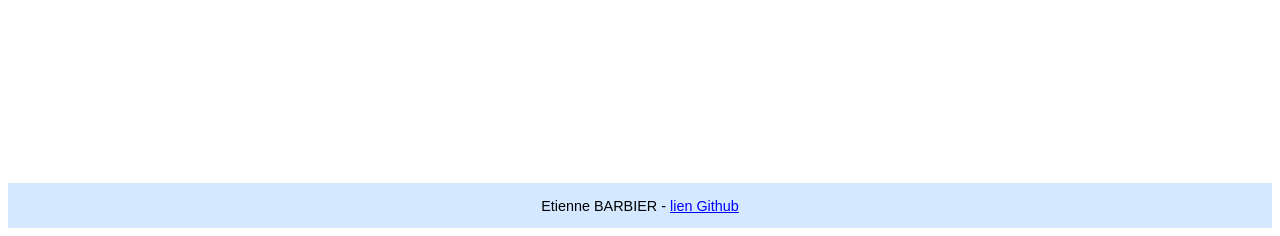
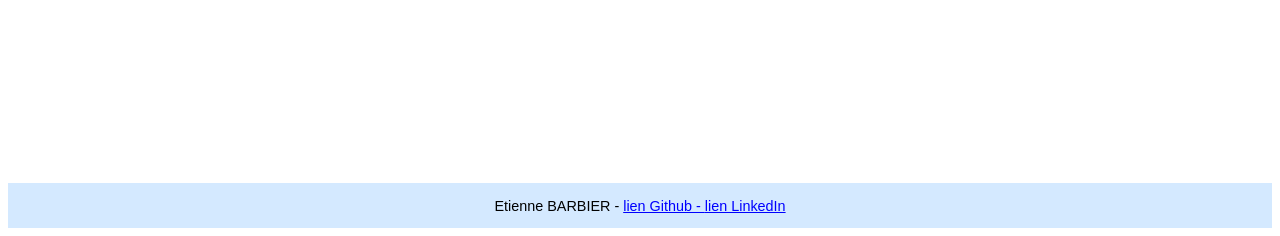
Before and after one commit to etienne86/oc_p07_grandpy, a Flask app: page / in a window 1280 px wide. Shown: the part 580-816 px from the top of the page. Run offline with Flask 2, Linux system fonts and the light colour scheme; some libraries are stand-ins or nearby versions; some web fonts are replaced.

Commit message:
add link to linkedin profile

```diff
--- a/app/templates/index.html
+++ b/app/templates/index.html
@@ -41,7 +41,7 @@
 
         <footer>
             <p>
-                Etienne BARBIER - <a href="https://github.com/etienne86">lien Github</a>
+                Etienne BARBIER - <a href="https://github.com/etienne86">lien Github - <a href="https://www.linkedin.com/in/etienne-barbier-30074448/">lien LinkedIn</a>
             </p>
         </footer>
 
```
